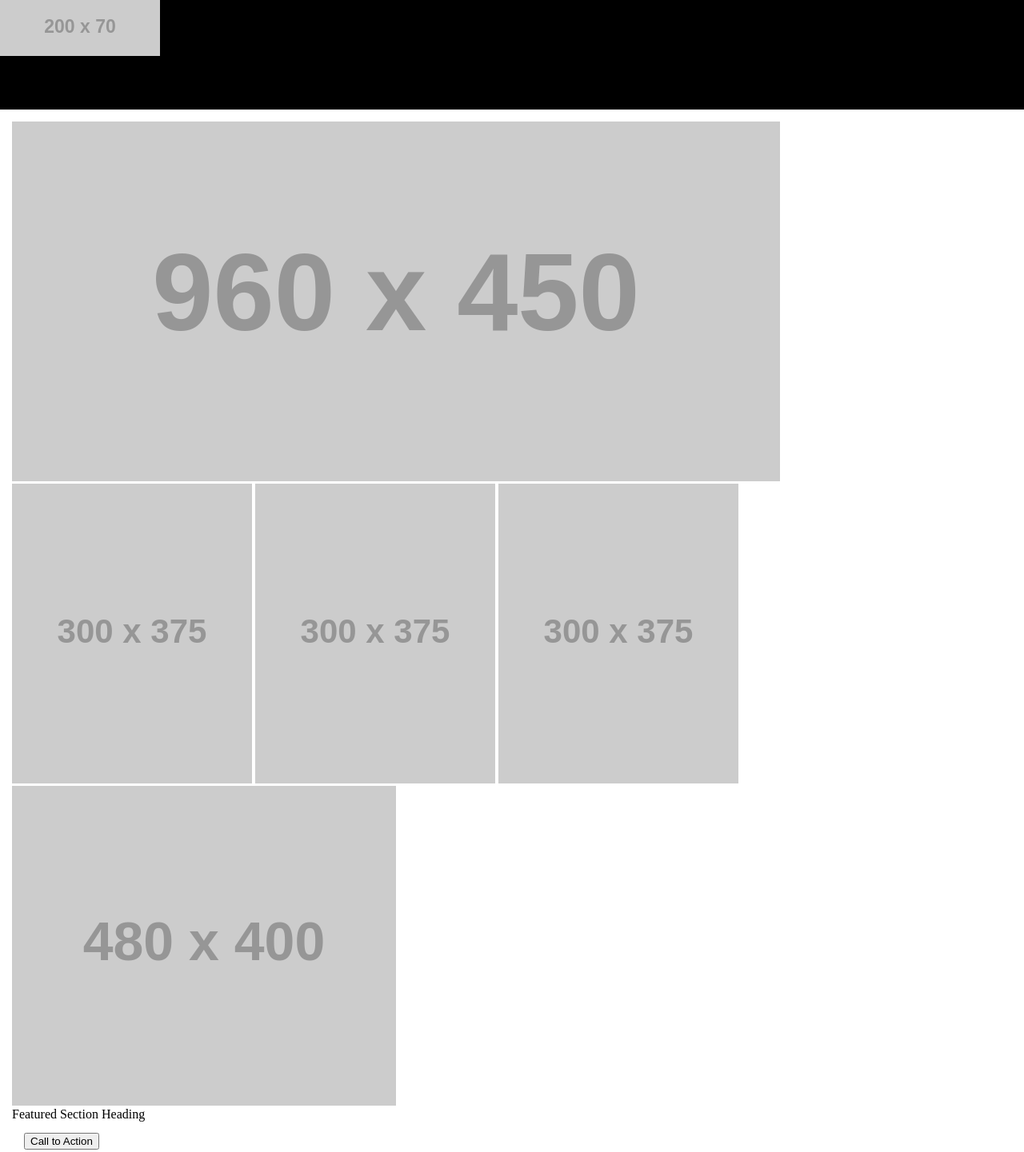
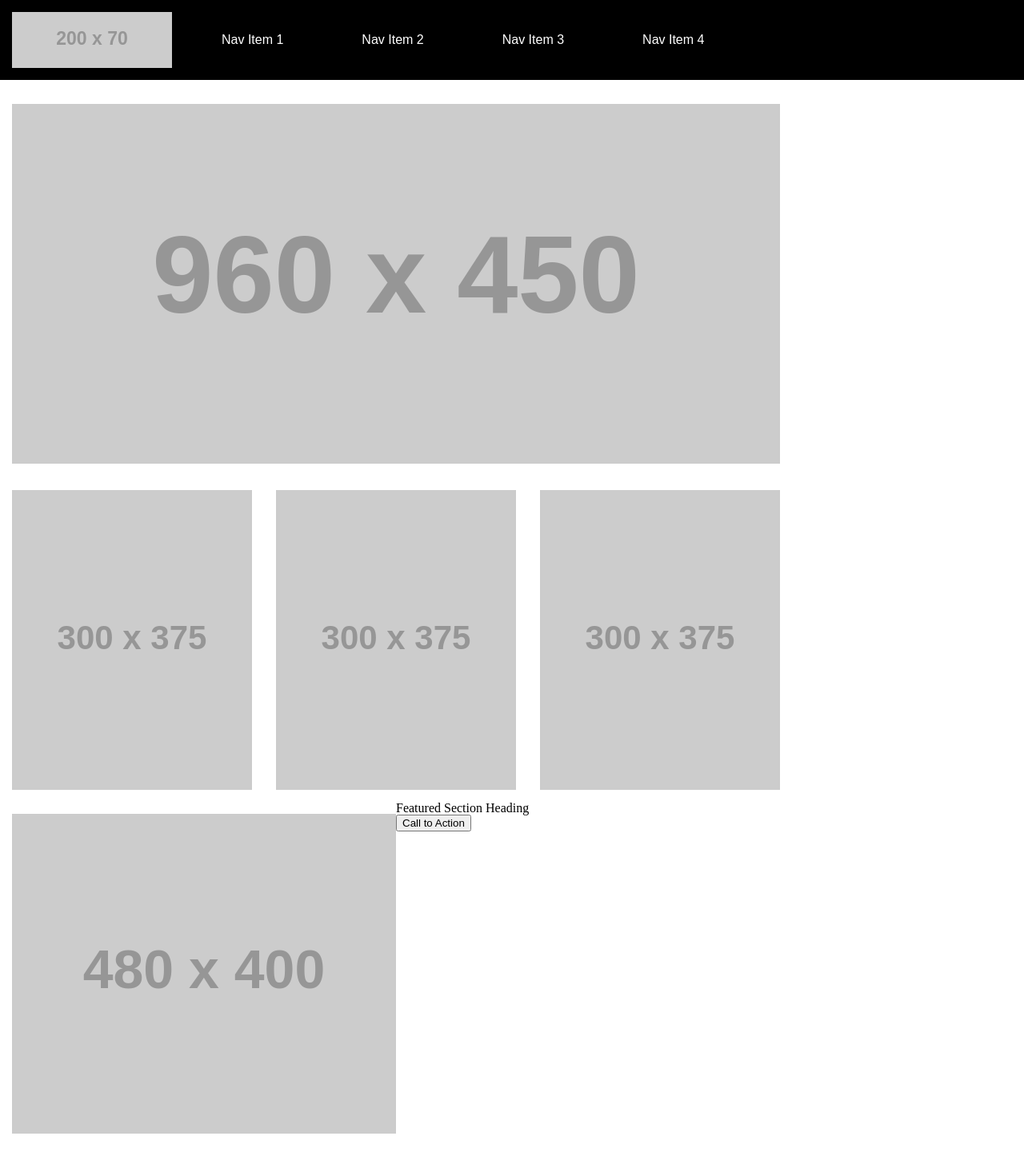
Before and after one commit to jswill88/wireframe-exercise, a plain HTML site: page index.html in a window 1280 px wide. Shown: the whole page at 80% size. Drawn offline with Linux system fonts and the light colour scheme; placeholder pictures from the web are drawn by us.

Commit message:
Complete first two sections of body

```diff
--- a/css/style.css
+++ b/css/style.css
@@ -1,7 +1,51 @@
-* {
+
+header {
+  background-color:black;
+  width: 100%;
+  height: 100px;
+}
+header section{
+  height: 100px;
+  width: 960px;
+  overflow: auto;
+  margin-bottom: 15px;
+}
+header img {
+  margin: 15px;
+  float: left;
+}
+nav ul {
+  margin: 42px 15px 42px 15px;
+}
+nav li {
+  display: inline;
+  margin: 47px;
+  color: white;
+  font-family: Arial, Helvetica, sans-serif;
+}
+main {
   margin: 15px;
 }
-header {
-  background-color: black;
-  width: 100%;
+main img:nth-of-type(1) {
+  margin: 15px 0 15px 0;
 }
+main section:nth-of-type(1) {
+  width: 960px;
+  height: 375px;
+  margin: 15px 0 15px 0;
+  overflow: auto;
+}
+main section:nth-of-type(1) img {
+  margin: 0 30px 0 0;
+  float: left;
+}
+main section:nth-of-type(1) img:nth-last-of-type(1){
+  margin-right: 0;
+}
+main section:last-of-type {
+  width: 960px;
+  margin: 15px 0 15px 0;
+}
+main section:last-of-type img {
+  float: left;
+}
--- a/index.html
+++ b/index.html
@@ -9,8 +9,9 @@
 </head>
 <body>
   <header>
-    <img id="logo" src="https://via.placeholder.com/200x70" />
-    <nav>
+    <section>
+     <img src="https://via.placeholder.com/200x70" />
+     <nav>
       <ul>
         <li>Nav Item 1</li>
         <li>Nav Item 2</li>
@@ -18,16 +19,23 @@
         <li>Nav Item 4</li>
       </ul>
     </nav>
+    </section>
+
+
   </header>
   <main>
-    <img id="hero-image" src="https://via.placeholder.com/960x450" />
-    <img class="subbanner" src="https://via.placeholder.com/300x375" />
-    <img class="subbanner" src="https://via.placeholder.com/300x375" />
-    <img class="subbanner" src="https://via.placeholder.com/300x375" />
-    <img id="featured-section" src="https://via.placeholder.com/480x400" />
-    <h3>Featured Section Heading</h3>
-    <p></p>
-    <button>Call to Action</button>
+    <img src="https://via.placeholder.com/960x450" />
+    <section>
+      <img src="https://via.placeholder.com/300x375" />
+      <img src="https://via.placeholder.com/300x375" />
+      <img src="https://via.placeholder.com/300x375" />
+    </section>
+    <section>
+      <img id="featured-section" src="https://via.placeholder.com/480x400" />
+      <h3>Featured Section Heading</h3>
+      <article></article>
+      <button>Call to Action</button>
+    </section>
   </main>
   <footer>
   </footer>
```
